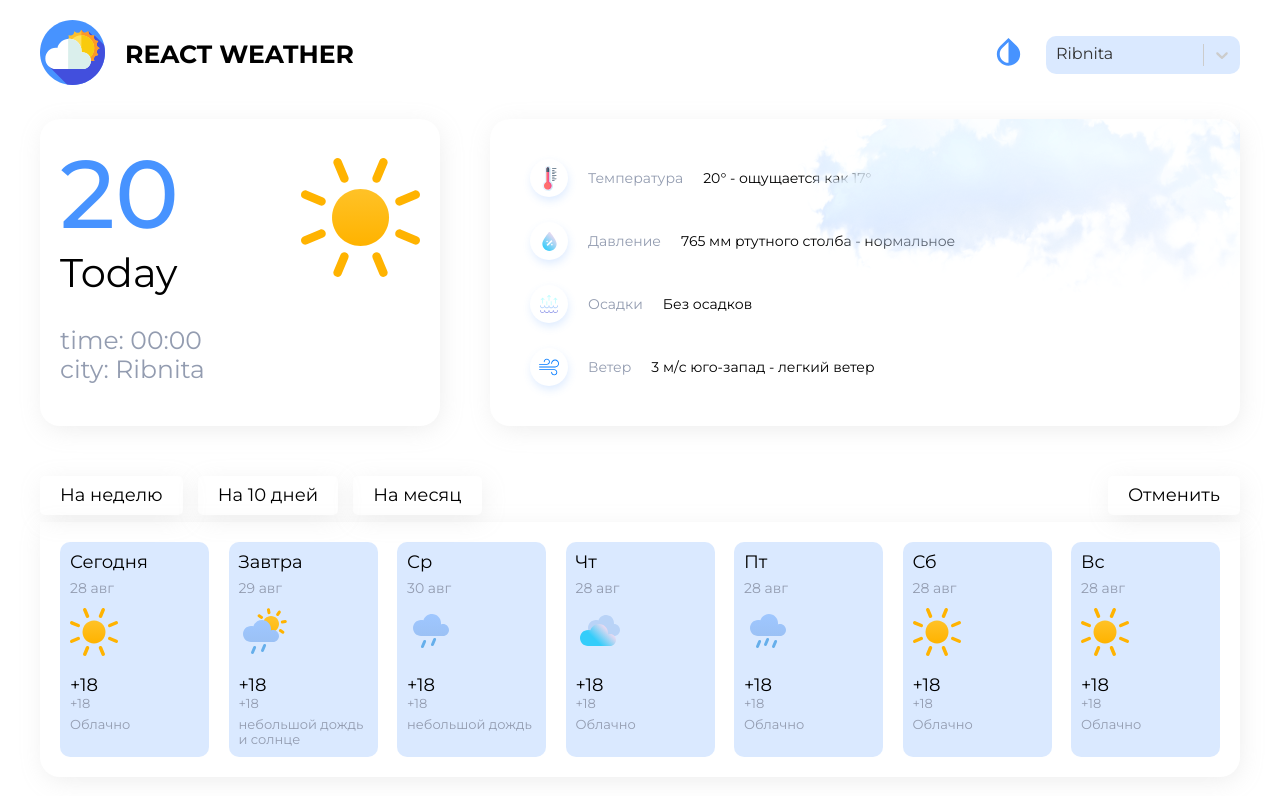
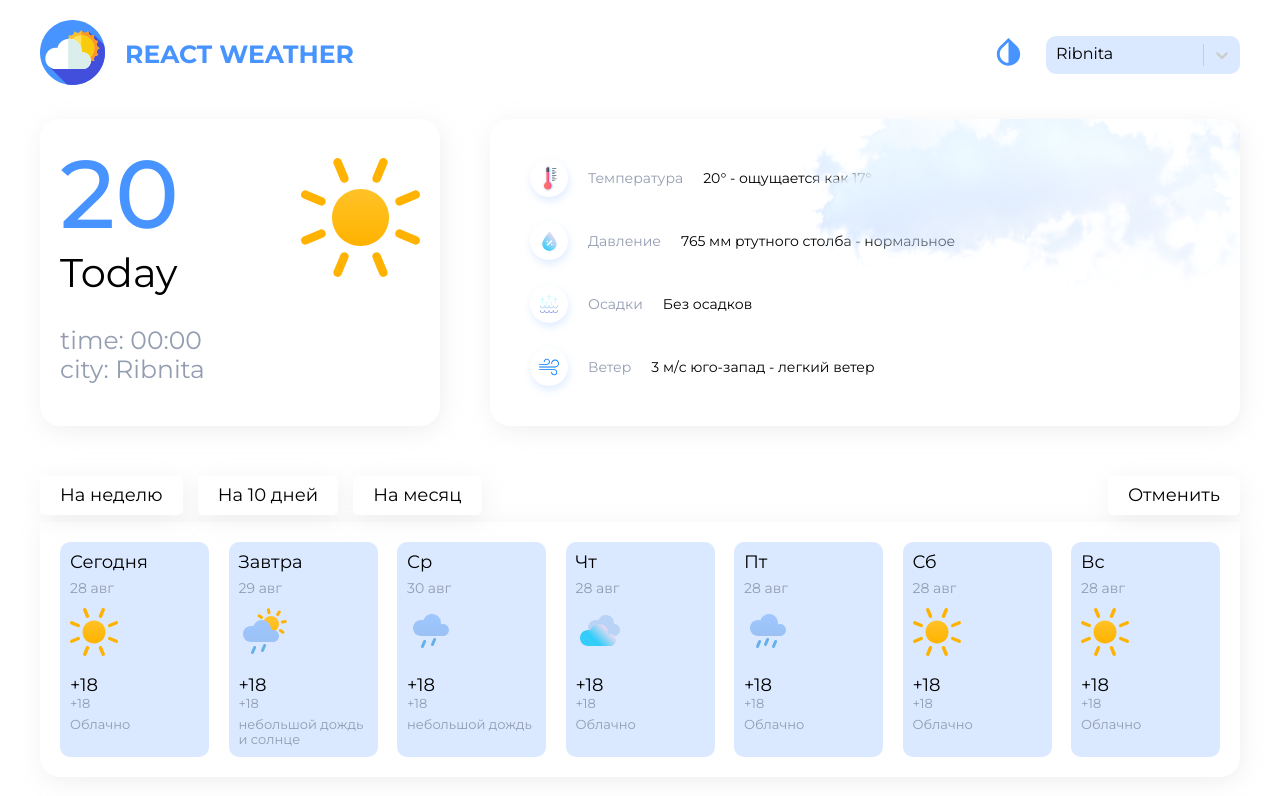
Before and after one commit to verbeckii/react-typescript-weather-app, a React (Create React App) app: page / in a window 1280 px wide. Shown: the top 796 px of the page. Built offline with nearby package versions, Linux system fonts and the light colour scheme.

Commit message:
added CSS-JS variables

```diff
--- a/src/pages/Home/components/Days/Days.module.scss
+++ b/src/pages/Home/components/Days/Days.module.scss
@@ -6,7 +6,7 @@
   flex-wrap: wrap;
   padding: 20px;
   width: 100%;
-  background-color: $light-background;
+  background-color: var(#{--components-background-default});
   box-shadow: $box-shadow;
   border-radius: 0 0 $border-radius $border-radius;
 }
@@ -14,7 +14,7 @@
 .card {
   display: flex;
   flex-direction: column;
-  background-color: rgba(71, 147, 255, 0.2);
+  background-color: var(#{--card-background-default});
   border-radius: 10px;
   padding: 10px;
   width: 149px;
@@ -24,6 +24,7 @@
   .day {
     margin-bottom: 7px;
     font-size: 18px;
+    color: var(#{--text-color-default});
   }
 
   .day__info {
@@ -37,6 +38,7 @@
 
   .temp__day {
     font-size: 18px;
+    color: var(#{--text-color-default});
   }
 
   .temp__night {
@@ -50,7 +52,7 @@
   }
 
   &:hover {
-    box-shadow: 0px 3px 20px rgba(147, 144, 144, 0.28);
+    box-shadow: var(#{--card-shadow-default});
   }
 }
 
--- a/src/pages/Home/components/ThisDay/ThisDay.module.scss
+++ b/src/pages/Home/components/ThisDay/ThisDay.module.scss
@@ -4,7 +4,7 @@
     padding: 20px;
     max-width: 400px;
     width: 100%;
-    background: $light-background;
+    background: var(#{--components-background-default});
     box-shadow: $box-shadow;
     border-radius: $border-radius;
 }
@@ -26,7 +26,7 @@
     }
     .this__day_name {
       font-size: 40px;
-      color: $light-color;
+      color: var(#{--text-color-default});
     }
 }
 
--- a/src/shared/Header/Header.module.scss
+++ b/src/shared/Header/Header.module.scss
@@ -1,3 +1,4 @@
+@import '../../styles/variables.scss';
 .header {
     display: flex;
     align-items: center;
@@ -27,4 +28,5 @@
     text-transform: uppercase;
     font-weight: bold;
     font-size: 25px;
+    color: $primary-color;
 }
--- a/src/shared/Header/Header.tsx
+++ b/src/shared/Header/Header.tsx
@@ -17,13 +17,17 @@
     const colourStyles = {
         control: (styles: any) => ({
           ...styles,
-          backgroundColor: 'rgba(71, 147, 255, 0.2)',
+          backgroundColor: 0 ? '#4F4F4F' : 'rgba(71, 147, 255, 0.2)',
           width: '194px',
           height: '37px',
           border: 'none',
           borderRadius: '10px',
           zIndex: 100,
-        })
+        }),
+        singleValue: (styles: any) => ({
+          ...styles,
+          color: 0 ? '#fff' : '#000',
+        }),
     };
 
     return (
--- a/src/styles/index.scss
+++ b/src/styles/index.scss
@@ -11,6 +11,7 @@
 body {
     position: relative;
     font-family: 'Montserrat', sans-serif;
+    background: var(#{--body-background-default});
 }
 
 .container {
--- a/src/styles/variables.scss
+++ b/src/styles/variables.scss
@@ -1,6 +1,47 @@
 $primary-color: #4793ff;
 $light-background: #fff;
-$box-shadow: 2px 5px 25px -3px rgba(180, 180,180, 0.25);
+$box-shadow: 2px 5px 25px -3px rgba(180, 180, 180, 0.25);
 $border-radius: 20px;
+
 $light-color: #000;
+$dark-color: #fff;
 $base-color: #939cb0;
+
+$body-background-dark: #0d1117;
+$body-background-light: #fff;
+
+$components-background-dark: #4f4f4f;
+$components-background-light: #fff;
+
+$card-background-light: rgba(71, 147, 255, 0.2);
+$card-background-dark: #2e3035;
+
+$card-box-shadow-light: 0px 3px 20px rgba(147, 144, 144, 0.28);
+$card-box-shadow-dark: 0px 3px 20px rgba(5, 5, 5, 0.28);
+
+:root {
+  //body-background
+  --body-background-dark: #{$body-background-dark};
+  --body-background-light: #{$body-background-light};
+  --body-background-default: var(#{--body-background-light});
+
+  //components-background
+  --components-background-dark: #{$components-background-dark};
+  --components-background-light: #{$components-background-light};
+  --components-background-default: var(#{--components-background-light});
+
+  //card-background
+  --card-background-dark: #{$card-background-dark};
+  --card-background-light: #{$card-background-light};
+  --card-background-default: var(#{--card-background-light});
+
+  //card-shadow
+  --card-shadow-dark: #{$card-box-shadow-dark};
+  --card-shadow-light: #{$card-box-shadow-light};
+  --card-shadow-default: var(#{--card-shadow-light});
+
+  //text
+  --text-color-dark: #{$dark-color};
+  --text-color-light: #{$light-color};
+  --text-color-default: var(#{--text-color-light});
+}
```
